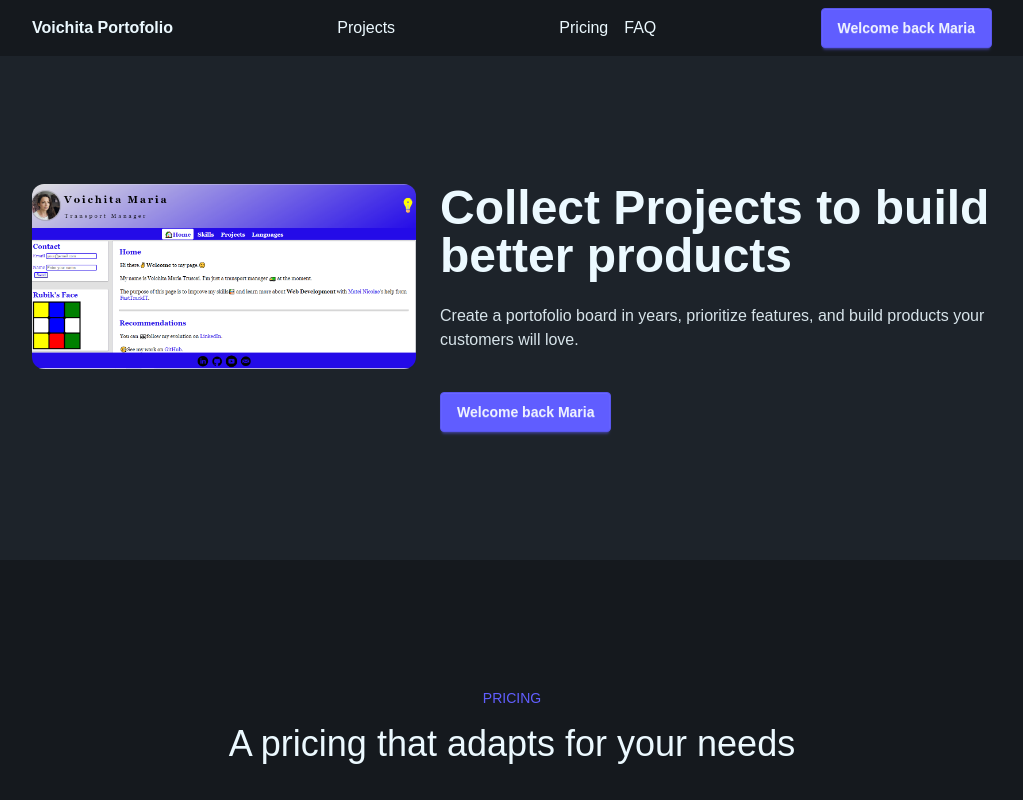
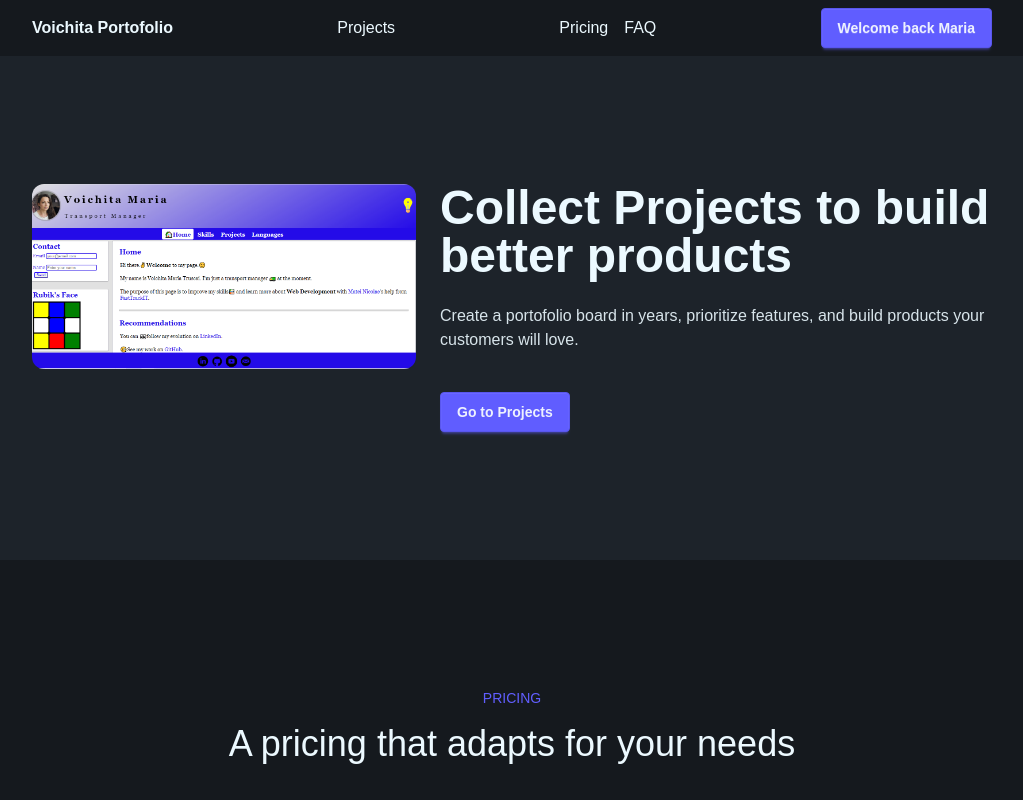
Before and after one commit to sabovoichita/portofolio1, a Next.js app: page / in a window 1280 px wide. Shown: the top 800 px of the page, without its empty margins (128-1151 px from the left). Built offline with nearby package versions, Linux system fonts and the light colour scheme.

Commit message:
ButtonProjects

```diff
--- /dev/null
+++ b/src/app/components/ButtonProjects.js
@@ -0,0 +1,9 @@
+"use client";
+
+const ButtonProjects = ({ target }) => (
+  <a href="/dashboard" className="btn btn-primary">
+    <button target={target}>Go to Projects</button>
+  </a>
+);
+
+export default ButtonProjects;
--- a/src/app/page.js
+++ b/src/app/page.js
@@ -3,6 +3,7 @@ import ButtonLogin from "./components/ButtonLogic";
 import NavLink from "./components/NavLink";
 import FAQListItem from "./components/FAQListItem";
 import productDemo from "@/app/images/1.png";
+import ButtonProjects from "./components/ButtonProjects";
 
 export default function Home() {
   const isLoggedIn = true;
@@ -42,7 +43,7 @@ export default function Home() {
             Create a portofolio board in years, prioritize features, and build
             products your customers will love.
           </div>
-          <ButtonLogin isLoggedIn={isLoggedIn} name={name} />
+          <ButtonProjects isLoggedIn={isLoggedIn} name={name} />
         </div>
       </section>
 
```
